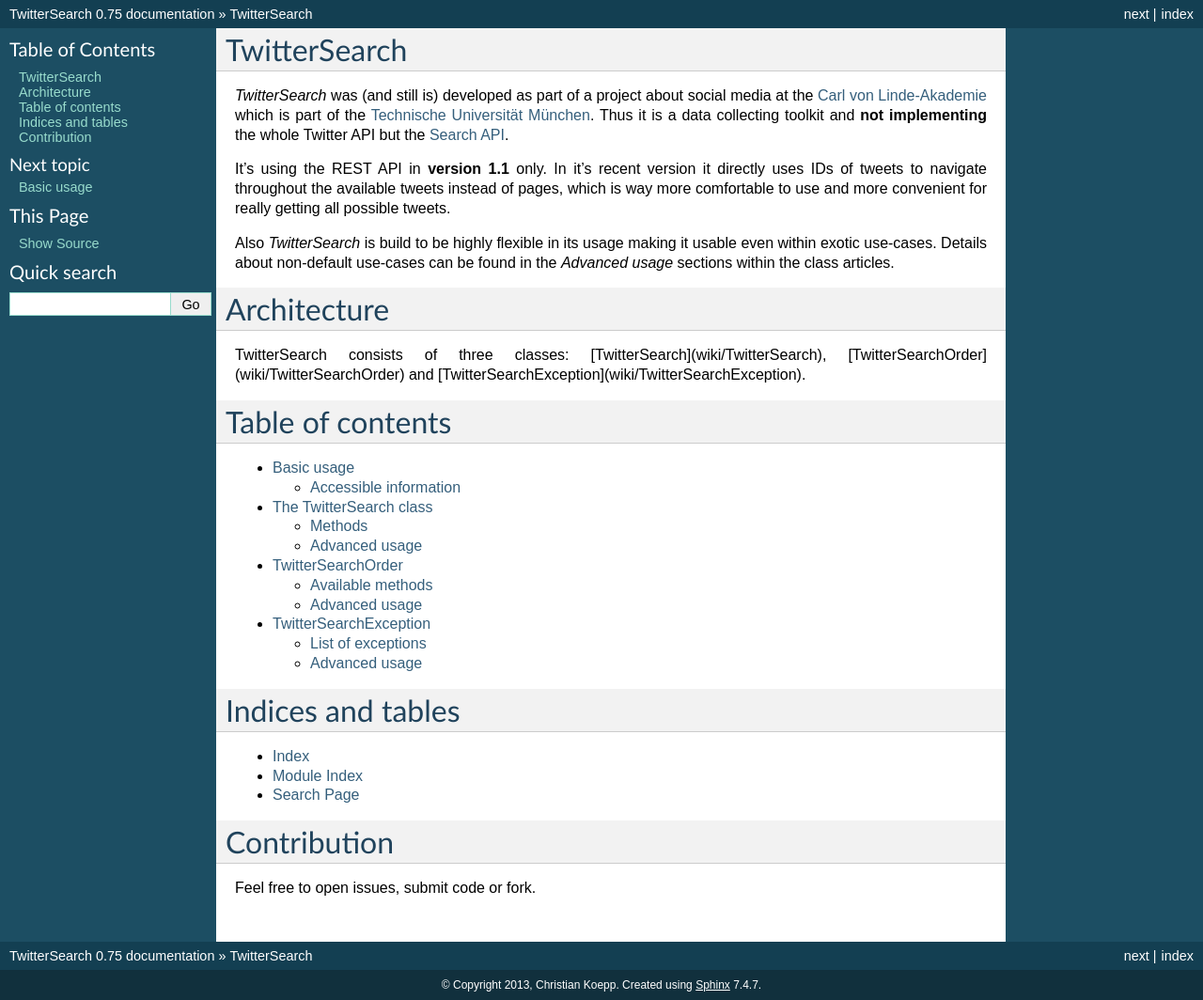
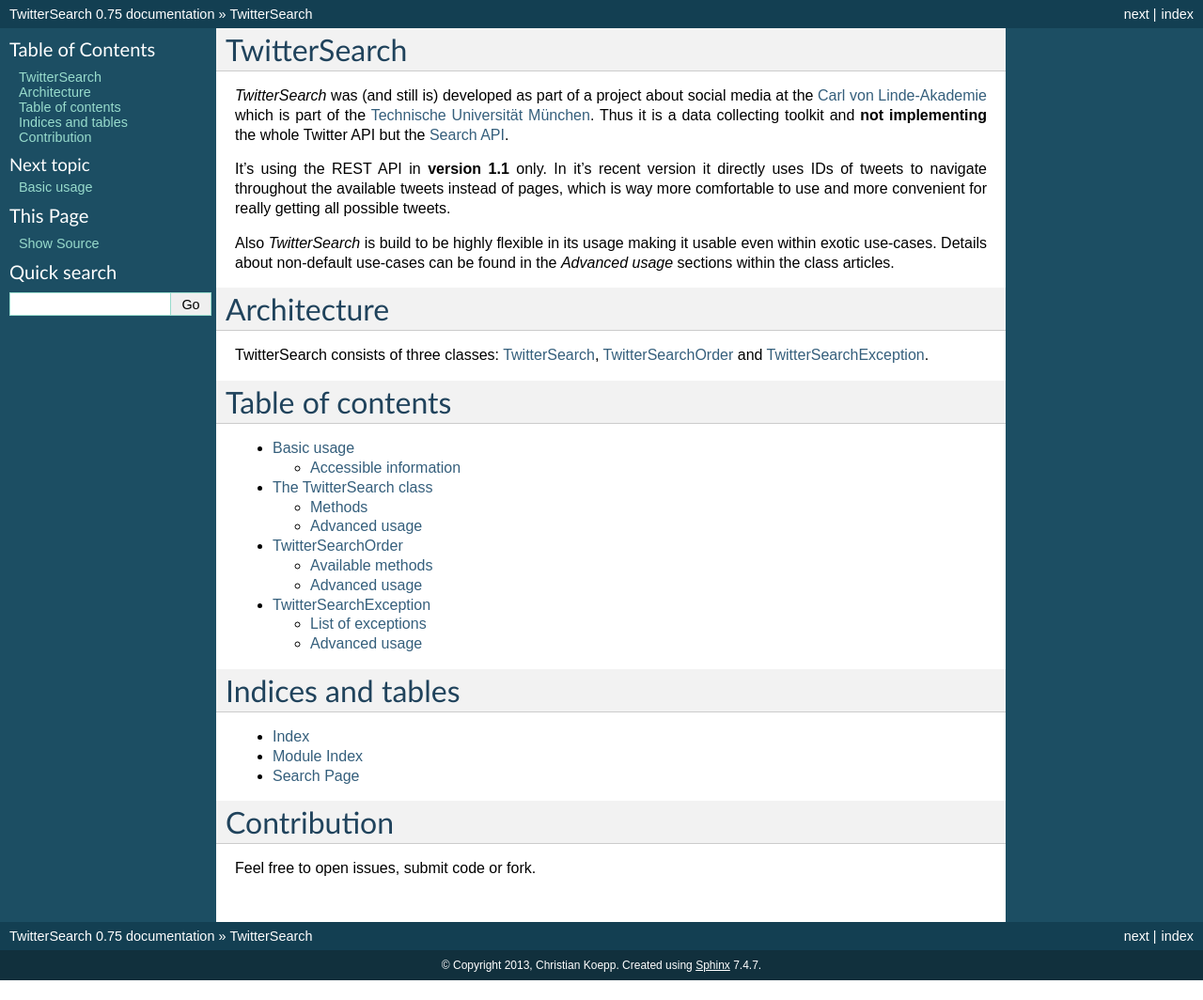
Before and after one commit to ckoepp/TwitterSearch, a Sphinx documentation site: the page built from docs/index.rst, in a window 1280 px wide. Shown: the whole page at 94% size. Built offline with Sphinx 7.4.7, drawn with Linux system fonts in a browser that asks for light colours; after the commit the page ends 1043 px from its top, so only the background shows below that; some of the changed lines change nothing that is shown.

Commit message:
created new links on index

```diff
--- a/docs/index.rst
+++ b/docs/index.rst
@@ -10,7 +10,7 @@
 Architecture
 ============
 
-TwitterSearch consists of three classes: [TwitterSearch](wiki/TwitterSearch), [TwitterSearchOrder](wiki/TwitterSearchOrder) and [TwitterSearchException](wiki/TwitterSearchException).
+TwitterSearch consists of three classes: `TwitterSearch <TwitterSearch.html>`_, `TwitterSearchOrder <TwitterSearchOrder.html>`_ and `TwitterSearchException <TwitterSearchException.html>`_.
 
 Table of contents
 =================
```
Also changed, not shown: docs/basic_usage.rst (line endings or trailing spaces).
